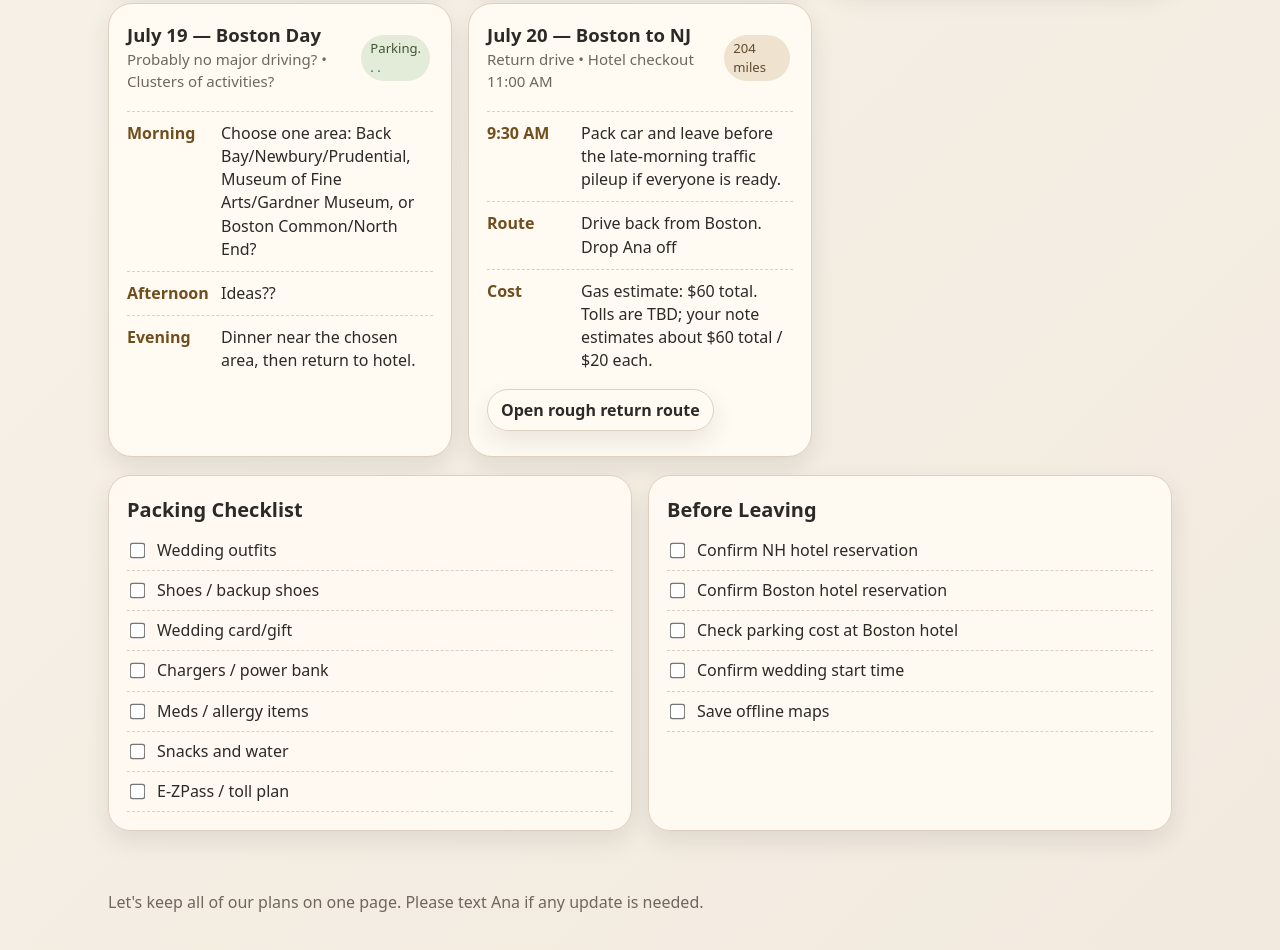
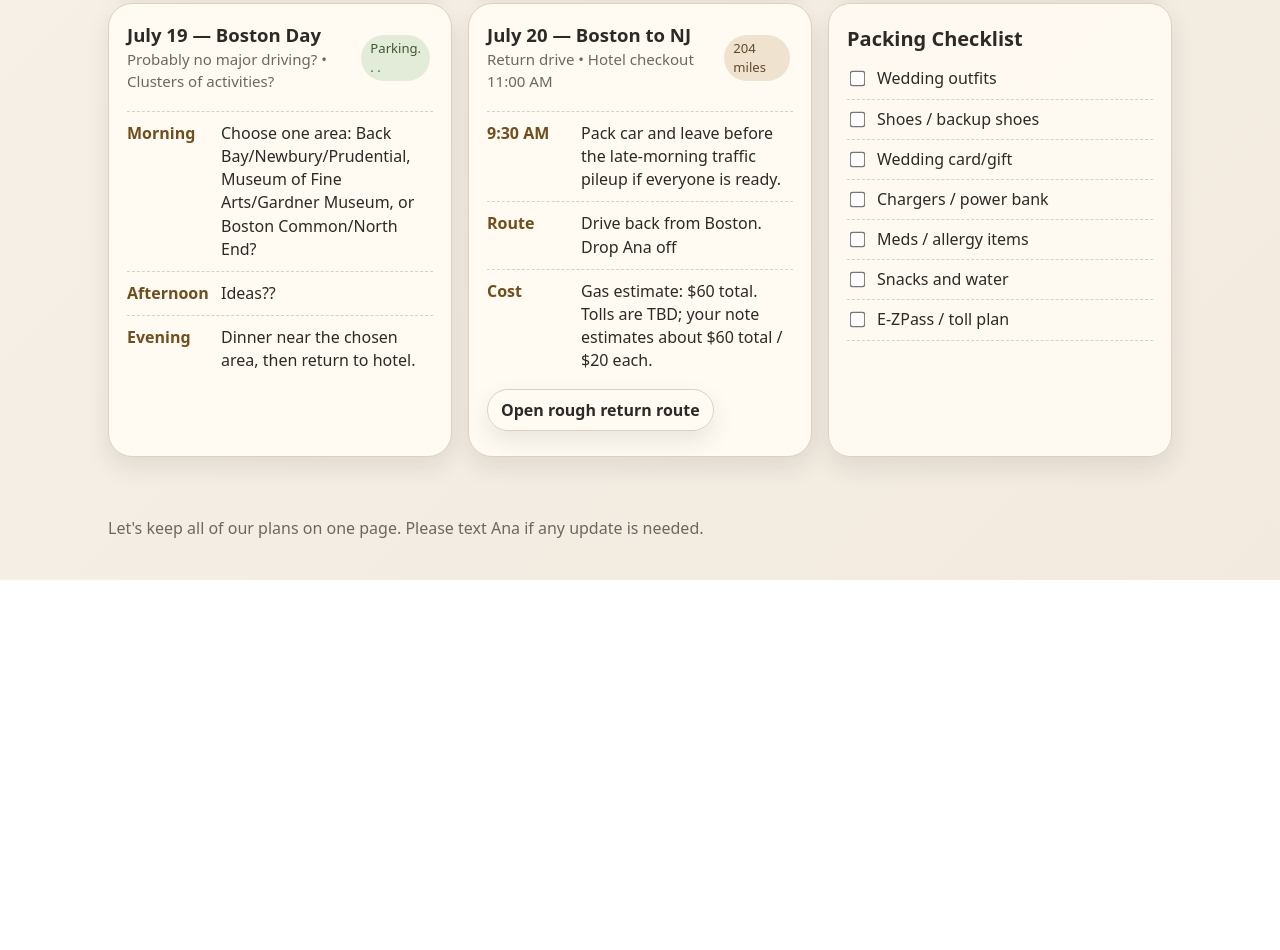
Before and after one commit to anacolla2/Wedding-Roadtrip, a plain HTML site: page index.html in a window 1280 px wide. Shown: the part 2712-3662 px from the top of the page. After the commit the page ends 3292 px from the top, so only its background shows below. Drawn offline with Linux system fonts and the light colour scheme.

Commit message:
Update index.html

```diff
--- a/index.html
+++ b/index.html
@@ -349,9 +349,6 @@ footer {
       </div>
     </details>
 
-  </section>
-
-  <section class="grid">
     <div class="card checklist">
       <h2>Packing Checklist</h2>
       <label><input type="checkbox" data-key="outfits"> Wedding outfits</label>
@@ -362,15 +359,7 @@ footer {
       <label><input type="checkbox" data-key="snacks"> Snacks and water</label>
       <label><input type="checkbox" data-key="ezpass"> E-ZPass / toll plan</label>
     </div>
-
-    <div class="card checklist">
-      <h2>Before Leaving</h2>
-      <label><input type="checkbox" data-key="hotel1"> Confirm NH hotel reservation</label>
-      <label><input type="checkbox" data-key="hotel2"> Confirm Boston hotel reservation</label>
-      <label><input type="checkbox" data-key="parking"> Check parking cost at Boston hotel</label>
-      <label><input type="checkbox" data-key="weddingtime"> Confirm wedding start time</label>
-      <label><input type="checkbox" data-key="routes"> Save offline maps</label>
-    </div>
+  </section>
 </main>
 
 <footer>
```
